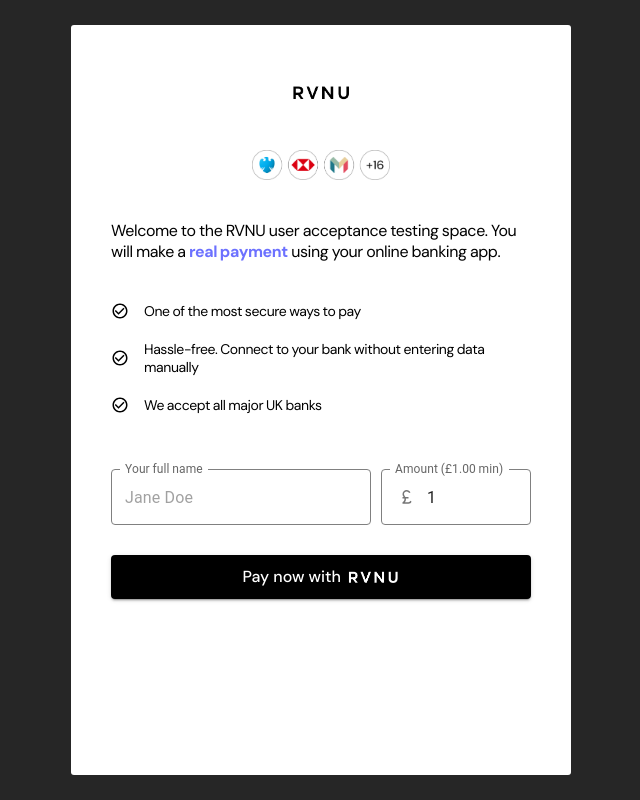
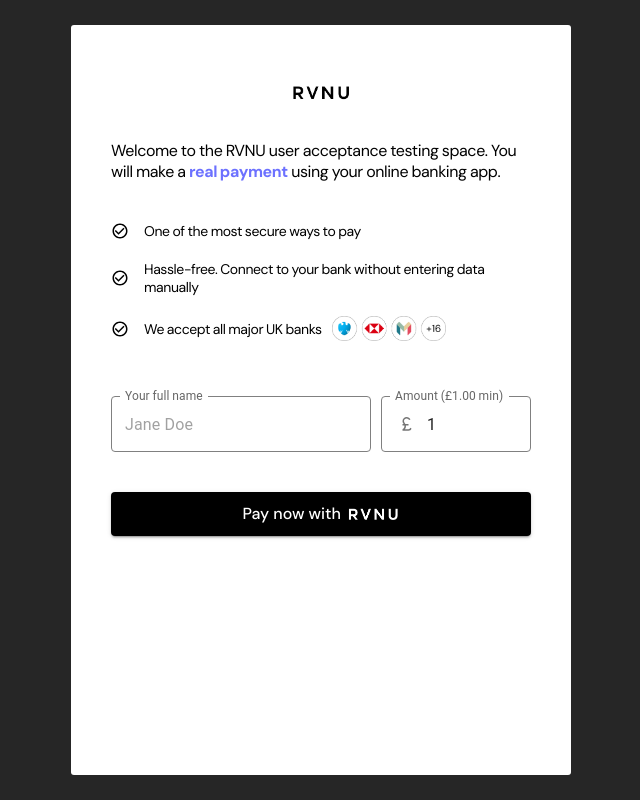
Before and after one commit to Chris-Carty/thg-client, a React (Create React App) app: page / in a window 1280 px wide. Shown: the whole page, without its empty margins (319-959 px from the left). Built offline with nearby package versions, Linux system fonts and the light colour scheme.

Commit message:
UI updates

```diff
--- a/src/rvnu-components/text/PayByBankInfo.js
+++ b/src/rvnu-components/text/PayByBankInfo.js
@@ -1,6 +1,7 @@
 import React from "react";
 import styled from "styled-components";
 import CheckCircleOutlineIcon from "@mui/icons-material/CheckCircleOutline";
+import BankLogos from "../../rvnu-assets/bank-logos.png";
 
 export default function PayByBankInfo() {
   return (
@@ -18,7 +19,12 @@
       </BulletWrap>
       <BulletWrap>
         <CheckCircleOutlineIcon style={{ color: "#000", fontSize: 18 }} />
-        <Text>We accept all major UK banks</Text>
+        <LogoWrap>
+          <Text>We accept all major UK banks</Text>
+          <BankLogosWrap>
+            <img src={BankLogos} alt="Bank Logo" height="25" />
+          </BankLogosWrap>
+        </LogoWrap>
       </BulletWrap>
     </InfoWrap>
   );
@@ -27,7 +33,11 @@
 const InfoWrap = styled.section`
   display: flex;
   flex-direction: column;
-  margin: 20px 0px 30px 0px;
+  margin: 30px 0px 30px 0px;
+
+  @media (max-width: 350px) {
+    margin: 20px 0px 10px 0px;
+  }
 `;
 
 const BulletWrap = styled.section`
@@ -36,7 +46,27 @@
   margin-bottom: 20px;
 `;
 
+const LogoWrap = styled.section`
+  display: flex;
+  align-items: center;
+
+  @media (max-width: 350px) {
+    flex-direction: column;
+  }
+`;
+
 const Text = styled.p`
   font-size: 14px;
   margin: 0px 0px 0px 15px;
 `;
+
+const BankLogosWrap = styled.section`
+  display: flex;
+  margin: 0px 10px;
+  justify-content: center;
+  align-items: center;
+
+  @media (max-width: 350px) {
+    margin: 5px 0px;
+  }
+`;
--- a/src/rvnu-components/text/TextField.js
+++ b/src/rvnu-components/text/TextField.js
@@ -13,7 +13,8 @@
 
 // Styled components
 const TextFieldWrapper = styledComponent.div`
-  margin: 5px 0px 10px 0px;
+  margin: 5px 0px 20px 0px;
+
 `;
 
 // MUI Styled
--- a/src/rvnu-flow-screens/0_RvnuBase.js
+++ b/src/rvnu-flow-screens/0_RvnuBase.js
@@ -2,7 +2,6 @@
 import styled from "styled-components";
 import Form from "./1_Form";
 import RvnuLogo from "../rvnu-assets/RVNU-black.png";
-import BankLogos from "../rvnu-assets/bank-logos.png";
 
 export default function Rvnu() {
   // Set activeStep in RVNU checkout flow
@@ -24,9 +23,6 @@
         <Header>
           <img src={RvnuLogo} alt="RVNU Logo" height="15" />
         </Header>
-        <BankLogosWrap>
-          <img src={BankLogos} alt="Bank Logo" height="30" />
-        </BankLogosWrap>
         <Body>
           <React.Fragment>{getStepContent(activeStep)}</React.Fragment>
         </Body>
@@ -88,10 +84,3 @@
   align-items: center;
   margin-bottom: 10px;
 `;
-
-const BankLogosWrap = styled.section`
-  display: flex;
-  margin: 20px 0px 20px 0px;
-  justify-content: center;
-  align-items: center;
-`;
--- a/src/rvnu-flow-screens/1_Form.js
+++ b/src/rvnu-flow-screens/1_Form.js
@@ -137,7 +137,7 @@
 
 // Styled comononets
 const Text = styled.p`
-  margin: 20px 0px;
+  margin: 10px 0px;
 
   @media (max-width: 350px) {
     font-size: 14px;
```
Also changed, not shown: src/rvnu-components/text/PayByBankInfo 2.js (added, +28 -0 lines), src/rvnu-components/text/PayByBankInfo 3.js (added, +24 -0 lines), src/rvnu-components/text/Subtitle 2.js (added, +25 -0 lines), src/rvnu-assets/RVNU-black 2.png (added), src/rvnu-assets/RVNU-white 2.png (added).
